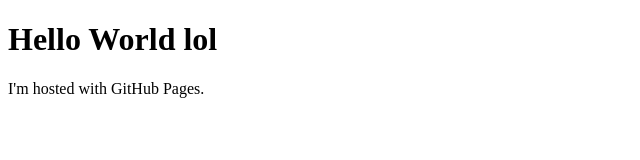
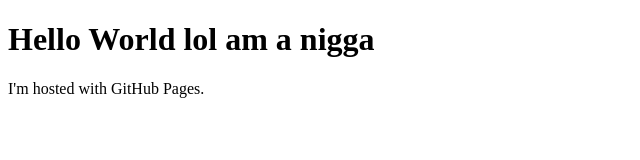
Before and after one commit to JamesAdmin1/indigotest, a plain HTML site: page index.html in a window 1280 px wide. Shown: the whole page, without its empty margins (0-640 px from the left). Drawn offline with Linux system fonts and the light colour scheme.

Commit message:
wow
so rude

```diff
--- a/index.html
+++ b/index.html
@@ -1,7 +1,7 @@
 <!DOCTYPE html>
 <html>
 <body>
-<h1>Hello World lol</h1>
+<h1>Hello World lol am a nigga</h1>
 <p>I'm hosted with GitHub Pages.</p>
 </body>
 </html>
```
